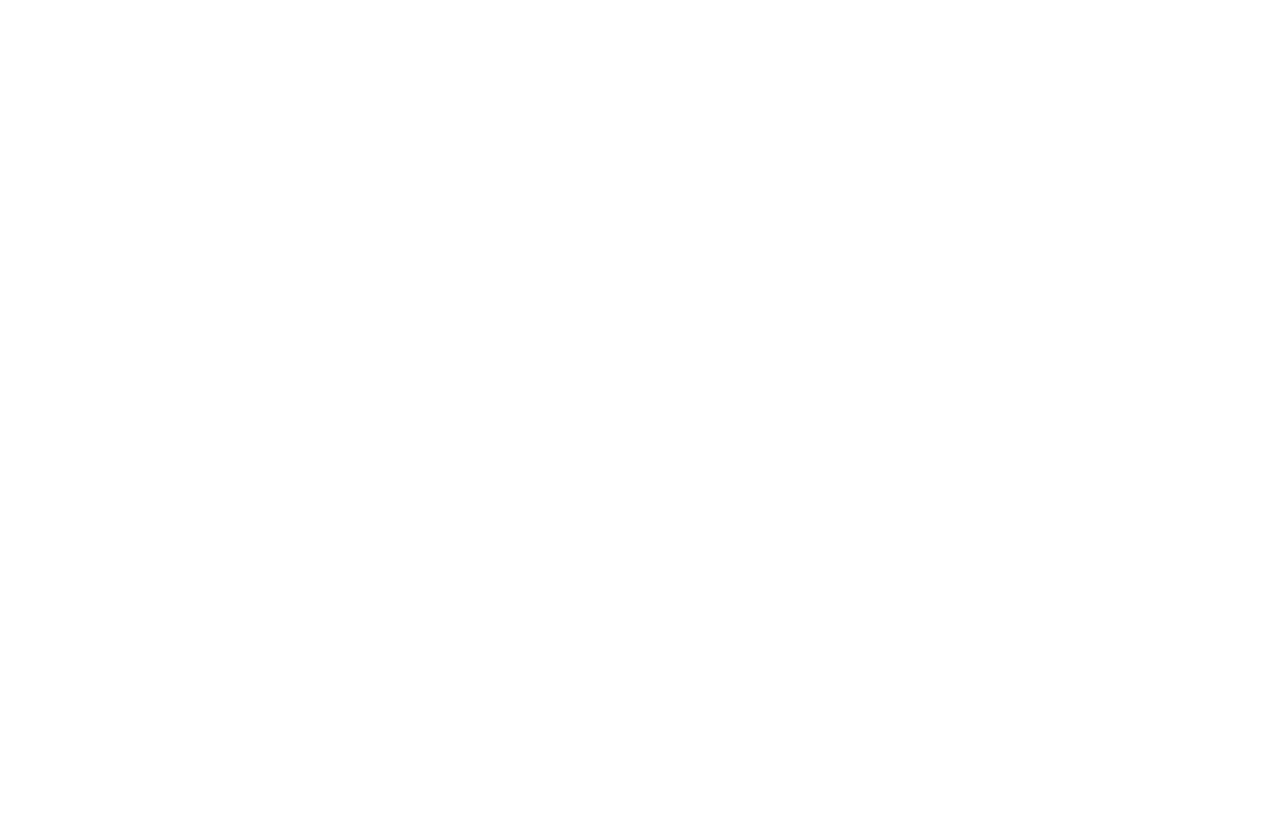
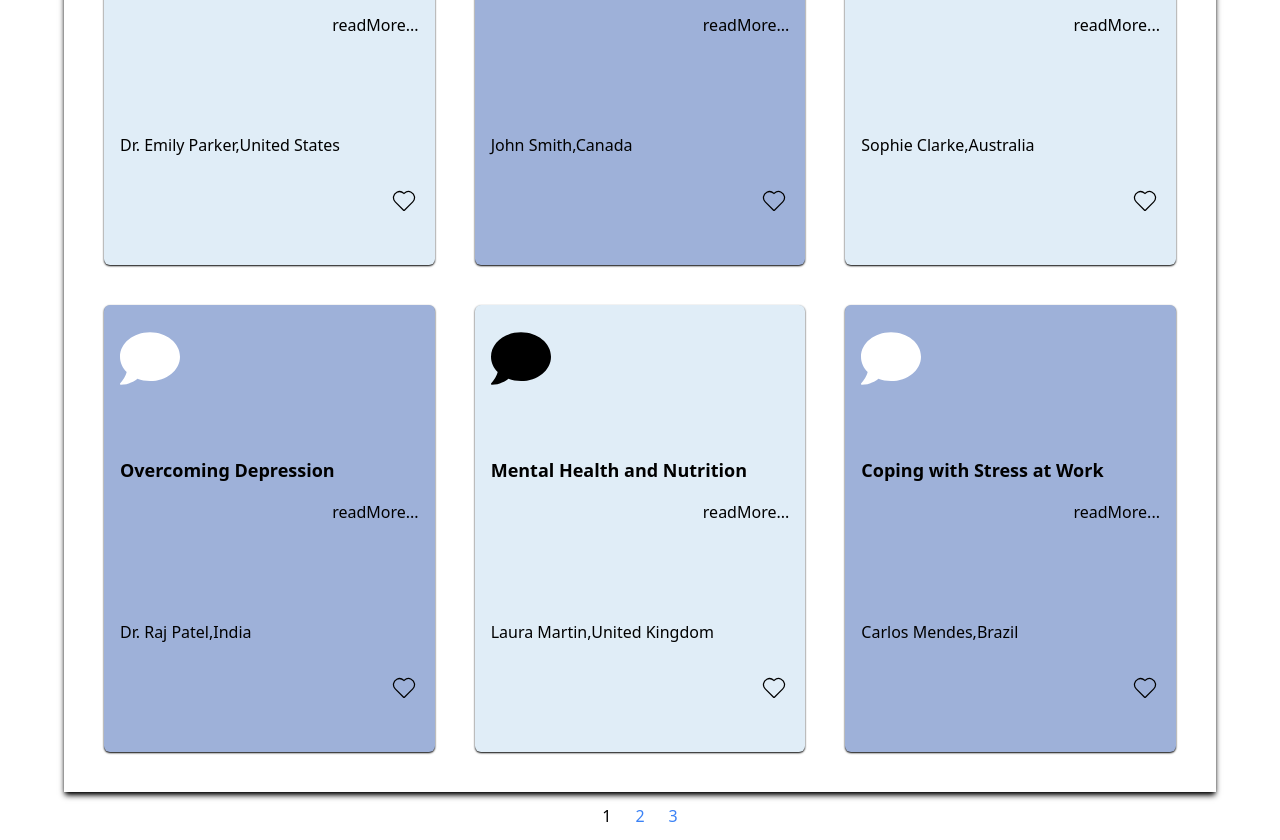
Before and after one commit to gunavardhan27/Ethos-Health, a React (Create React App) app: page / in a window 1280 px wide. Shown: the part 3400-4240 px from the top of the page. Before the commit the page ends 3122 px from the top, so only its background shows below. Built offline with nearby package versions, Linux system fonts and the light colour scheme; the HTML template or start-up script is replaced by a standard one.

Commit message:
added-story-pagination

```diff
--- a/package.json
+++ b/package.json
@@ -9,6 +9,7 @@
     "lucide-react": "^0.428.0",
     "react": "^18.3.1",
     "react-dom": "^18.3.1",
+    "react-icons": "^5.3.0",
     "react-scripts": "5.0.1",
     "web-vitals": "^2.1.4"
   },
--- a/src/App.js
+++ b/src/App.js
@@ -3,6 +3,7 @@
 import Donations from './comonents/Donations';
 import Support from './comonents/Assistance';
 import ShareStory from './comonents/ShareStory';
+import Story from './comonents/Story';
 function App() {
   return (
     <div>
@@ -10,6 +11,7 @@
       <Donations />
       <Support />
       <ShareStory />
+      <Story />
     </div>
   );
 }
--- a/src/comonents/ShareStory.jsx
+++ b/src/comonents/ShareStory.jsx
@@ -16,8 +16,6 @@
                     <button className="bg-[#858484] p-2 rounded-lg text-white hover:bg-[#E0EDF7] hover:text-black"
                     onClick={handleHints}>{hint ? 'Disable Hints' : 'Enable Hints'}</button>
                 </div>
-
-
                 <form className="flex flex-col items-start w-full gap-4 basis-11/12">
 
                 {hint ? <div className="w-full"><TextArea first={'Your starting point'} second={'Think back to when your mental health challenge began.What was happening in your life?'}
--- /dev/null
+++ b/src/comonents/StoriesPaginate.jsx
@@ -0,0 +1,24 @@
+export default function StoriesPaginate({totalPages,paginate,currentPage}){
+    const pageNumbers = [];
+
+    for (let i = 1; i <= totalPages; i++) {
+     pageNumbers.push(i);
+    }
+    function trigger(num){
+        paginate(num)
+    }
+    return (
+        <nav>
+        <ul className="flex flex-row items-center justify-between">
+          {pageNumbers.map(number => (
+            <li key={number} className={`${number === currentPage ? 'text-black' : 'text-blue-500'}
+             `}>
+              <button className="text-md p-3" onClick={()=>trigger(number)}>
+                {number}
+              </button>
+            </li>
+          ))}
+        </ul>
+      </nav>
+    )
+}
--- /dev/null
+++ b/src/comonents/Story.jsx
@@ -0,0 +1,166 @@
+import { FaComment } from "react-icons/fa";
+import { CiHeart } from "react-icons/ci";
+import StoriesPaginate from "./StoriesPaginate";
+import { useState } from "react";
+export default function Story(){
+    const articles = [
+        {
+          id:0,
+          title: "Mindfulness Meditation",
+          description: "Exploring the benefits of mindfulness meditation for reducing stress and improving mental clarity.",
+          name: "Dr. Emily Parker",
+          country: "United States"
+        },
+        {
+            id:1,
+          title: "Understanding Anxiety",
+          description: "A comprehensive guide to understanding the causes and symptoms of anxiety and how to manage it effectively.",
+          name: "John Smith",
+          country: "Canada"
+        },
+        {
+            id:2,
+          title: "The Power of Positive Thinking",
+          description: "How positive thinking can improve your mental health and overall well-being.",
+          name: "Sophie Clarke",
+          country: "Australia"
+        },
+        {
+            id:3,
+          title: "Overcoming Depression",
+          description: "Strategies and tips for overcoming depression and finding joy in everyday life.",
+          name: "Dr. Raj Patel",
+          country: "India"
+        },
+        {
+            id:4,
+          title: "Mental Health and Nutrition",
+          description: "Exploring the connection between diet and mental health, and how proper nutrition can boost your mood.",
+          name: "Laura Martin",
+          country: "United Kingdom"
+        },
+        {
+            id:5,
+          title: "Coping with Stress at Work",
+          description: "Effective techniques for managing stress in a high-pressure work environment.",
+          name: "Carlos Mendes",
+          country: "Brazil"
+        },
+        {
+            id:6,
+          title: "The Role of Exercise in Mental Health",
+          description: "How regular physical activity can help reduce anxiety, depression, and stress.",
+          name: "Lisa Chen",
+          country: "China"
+        },
+        {
+            id:7,
+          title: "Understanding Bipolar Disorder",
+          description: "An in-depth look at bipolar disorder, its symptoms, and treatment options.",
+          name: "Michael Johnson",
+          country: "South Africa"
+        },
+        {
+            id:8,
+          title: "Building Resilience",
+          description: "Tips on how to build mental resilience to handle life's challenges more effectively.",
+          name: "Anna Garcia",
+          country: "Mexico"
+        },
+        {
+            id:9,
+          title: "Mental Health in Adolescents",
+          description: "Addressing the unique mental health challenges faced by teenagers and how to support them.",
+          name: "Dr. Yusuf Ahmed",
+          country: "Egypt"
+        },
+        {
+            id:9,
+          title: "The Impact of Social Media on Mental Health",
+          description: "Analyzing how social media affects mental well-being, particularly among young adults.",
+          name: "Maria Rodriguez",
+          country: "Spain"
+        },
+        {
+            id:10,
+          title: "Self-Care Tips for Mental Health",
+          description: "Practical self-care tips to maintain mental health and prevent burnout.",
+          name: "Hiroshi Tanaka",
+          country: "Japan"
+        },
+        {
+            id:11,
+          title: "Understanding PTSD",
+          description: "A guide to understanding post-traumatic stress disorder and how to seek help.",
+          name: "Fatima Khan",
+          country: "Pakistan"
+        },
+        {
+            id:12,
+          title: "Mental Health First Aid",
+          description: "How to provide first aid for mental health emergencies in everyday situations.",
+          name: "Nathan Thompson",
+          country: "New Zealand"
+        },
+        {
+            id:13,
+          title: "The Connection Between Sleep and Mental Health",
+          description: "Exploring how sleep quality affects mental health and strategies for better sleep.",
+          name: "Olivia Wilson",
+          country: "Ireland"
+        },
+        {
+            id:14,
+          title: "Combating Loneliness",
+          description: "Ways to combat loneliness and build meaningful social connections.",
+          name: "Akira Yamamoto",
+          country: "South Korea"
+        },
+        {
+            id:15,
+          title: "Mindful Eating and Mental Health",
+          description: "How mindful eating practices can improve mental health and overall well-being.",
+          name: "Isabella Costa",
+          country: "Italy"
+        },
+        {
+            id:16,
+          title: "Recognizing Signs of Mental Illness",
+          description: "A guide to recognizing the early signs of mental illness in yourself and others.",
+          name: "Ali Rahman",
+          country: "United Arab Emirates"
+        }
+      ];
+      const [page,setPage] = useState(1)
+    const [itemsPerPage,setItems] = useState(6)
+    const indexOfLastItem = ((page*itemsPerPage))
+    const indexOfFirstItem = indexOfLastItem - itemsPerPage
+    const currentArticles = articles.slice(indexOfFirstItem,indexOfLastItem)
+    //console.log(indexOfFirstItem,indexOfLastItem)
+    const paginate = (num)=>{
+        setPage(num)
+    }
+    console.log(page)
+    const totalPages = Math.ceil(articles.length / itemsPerPage)
+      //let color = c%2 ? 'bg-[#9EB1D9]' : 'bg-[#E0EDF7]'
+    return (
+        <div className="flex flex-col items-center justify-center">
+            <h1 className="text-4xl font-bold">Stories</h1>
+            <div className="grid grid-cols-3 items-center justify-center w-[90%] mt-4 shadow-black shadow-md gap-10 p-10">
+                {currentArticles.map((article)=>(
+                    <div className={`min-h-[447px] flex flex-col items-left p-4 justify-start gap-4 shadow-black shadow-sm rounded-md
+                    ${article.id%2 ? 'bg-[#9EB1D9]' : 'bg-[#E0EDF7]'}`}>
+                        <FaComment className={`w-[60px] h-[75px] ${article.id%2 ? 'text-white' : 'text-black'} mb-11 `} />
+                        <p className="text-lg font-semibold">{article.title}</p>
+                        <button className="text-right mb-20">readMore...</button>
+                        <p>{article.name},{article.country}</p>
+                        <p className="flex flex-row items-end justify-end">
+                        <CiHeart className="w-[30px] h-[40px] mt-2" />
+                        </p>
+                    </div>
+                ))}
+            </div>
+            <StoriesPaginate totalPages={totalPages} paginate={paginate} currentPage={page} />
+        </div>
+    )
+}
```
Also changed, not shown: 1 other file (tests, documents, lock files or other folders).
